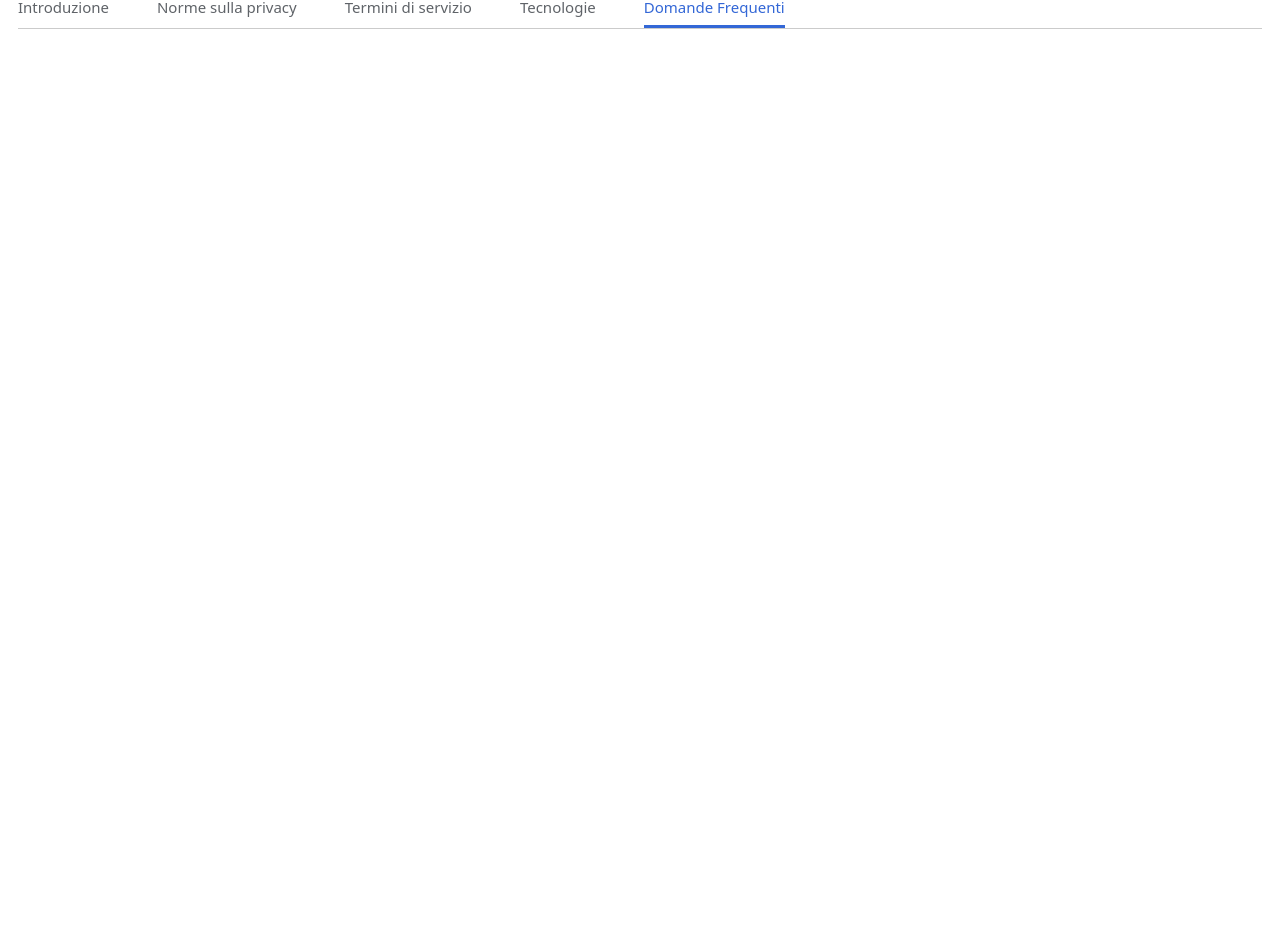
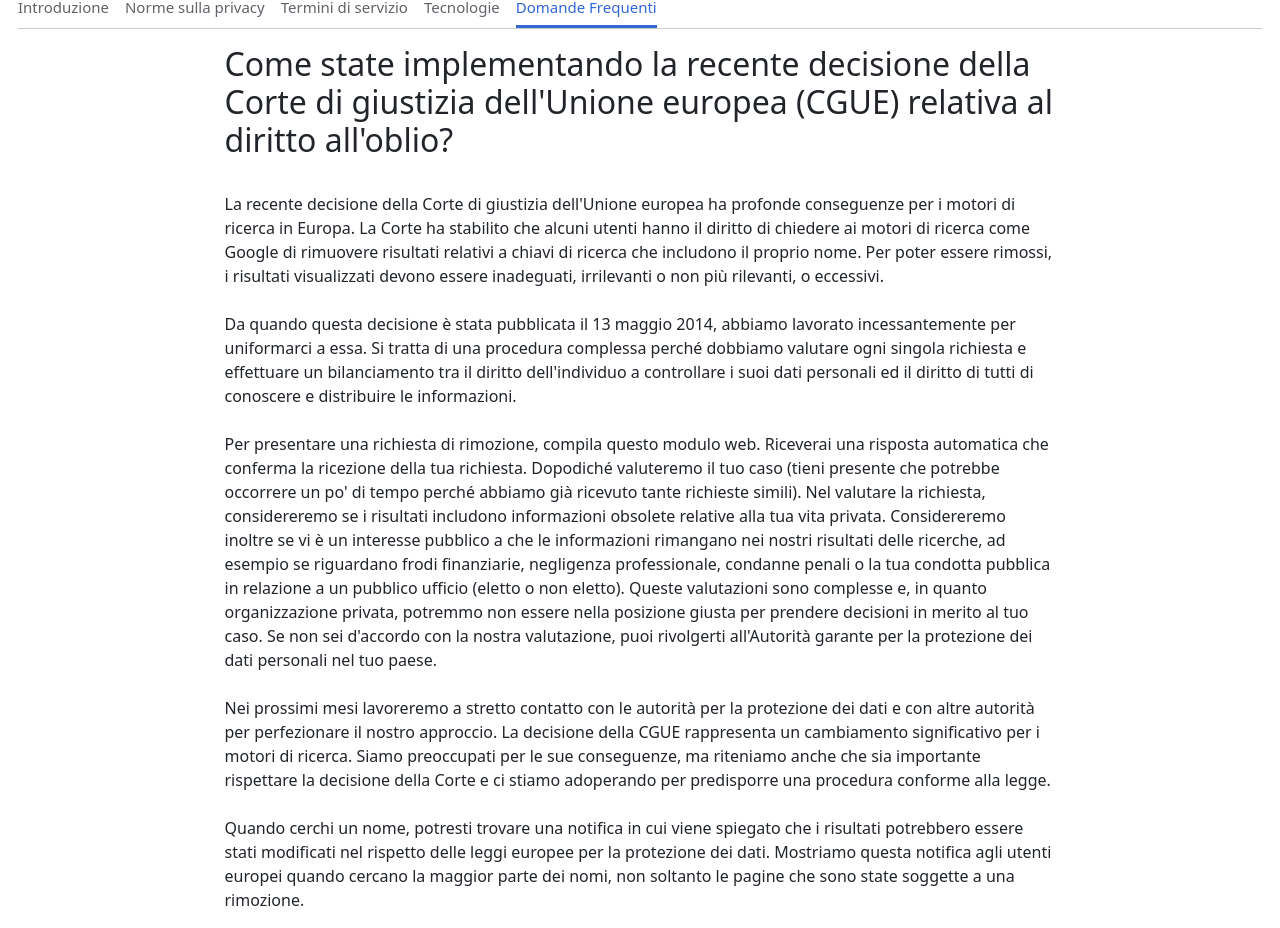
Before and after one commit to markcaf/php-google-faq, a PHP site: page / in a window 1280 px wide. Shown: the part 343-1271 px from the top of the page. Before the commit the page ends 372 px from the top, so only its background shows below. Run offline with PHP 8.4, Linux system fonts and the light colour scheme.

Commit message:
feat: first faq gen with array and for each loop

```diff
--- a/index.php
+++ b/index.php
@@ -21,7 +21,7 @@
         </div>
 
         <div class="menu">
-            <ul class="d-flex list-unstyled gap-5">
+            <ul class="d-flex list-unstyled gap-3">
                 <li>Introduzione</li>
                 <li>Norme sulla privacy</li>
                 <li>Termini di servizio</li>
@@ -31,5 +31,45 @@
         </div>
     </header>
 
+    <?php
+        $faqs = [
+
+            'question1' => [
+                [
+                    'title' => "Come state implementando la recente decisione della Corte di giustizia dell'Unione europea (CGUE) relativa al diritto all'oblio?",
+
+                    'text' => "<br>La recente decisione della Corte di giustizia dell'Unione europea ha profonde conseguenze per i motori di ricerca in Europa. La Corte ha stabilito che alcuni utenti hanno il diritto di chiedere ai motori di ricerca come Google di rimuovere risultati relativi a chiavi di ricerca che includono il proprio nome. Per poter essere rimossi, i risultati visualizzati devono essere inadeguati, irrilevanti o non più rilevanti, o eccessivi.
+                    <br><br>
+                    Da quando questa decisione è stata pubblicata il 13 maggio 2014, abbiamo lavorato incessantemente per uniformarci a essa. Si tratta di una procedura complessa perché dobbiamo valutare ogni singola richiesta e effettuare un bilanciamento tra il diritto dell'individuo a controllare i suoi dati personali ed il diritto di tutti di conoscere e distribuire le informazioni.
+                    <br><br>
+                    Per presentare una richiesta di rimozione, compila questo modulo web. Riceverai una risposta automatica che conferma la ricezione della tua richiesta. Dopodiché valuteremo il tuo caso (tieni presente che potrebbe occorrere un po' di tempo perché abbiamo già ricevuto tante richieste simili). Nel valutare la richiesta, considereremo se i risultati includono informazioni obsolete relative alla tua vita privata. Considereremo inoltre se vi è un interesse pubblico a che le informazioni rimangano nei nostri risultati delle ricerche, ad esempio se riguardano frodi finanziarie, negligenza professionale, condanne penali o la tua condotta pubblica in relazione a un pubblico ufficio (eletto o non eletto). Queste valutazioni sono complesse e, in quanto organizzazione privata, potremmo non essere nella posizione giusta per prendere decisioni in merito al tuo caso. Se non sei d'accordo con la nostra valutazione, puoi rivolgerti all'Autorità garante per la protezione dei dati personali nel tuo paese.
+                    <br><br>
+                    Nei prossimi mesi lavoreremo a stretto contatto con le autorità per la protezione dei dati e con altre autorità per perfezionare il nostro approccio. La decisione della CGUE rappresenta un cambiamento significativo per i motori di ricerca. Siamo preoccupati per le sue conseguenze, ma riteniamo anche che sia importante rispettare la decisione della Corte e ci stiamo adoperando per predisporre una procedura conforme alla legge.
+                    <br><br>
+                    Quando cerchi un nome, potresti trovare una notifica in cui viene spiegato che i risultati potrebbero essere stati modificati nel rispetto delle leggi europee per la protezione dei dati. Mostriamo questa notifica agli utenti europei quando cercano la maggior parte dei nomi, non soltanto le pagine che sono state soggette a una rimozione."
+                ],
+            ],
+
+        ];
+    ?>
+
+    <main>
+        <div class="container">
+            <div class="row justify-content-center">
+                <div class="col-9">
+                    <?php foreach ($faqs as $questions) { ?>
+
+                        <?php foreach ($questions as $question) { ?>
+                            <h2><?php echo $question['title'] ?></h2>
+                            <p><?php echo $question['text'] ?></p>
+                        <?php } ?>
+
+                    <?php } ?>
+                </div>
+            </div>
+        </div>
+
+    </main>
+
 </body>
 </html>
```
